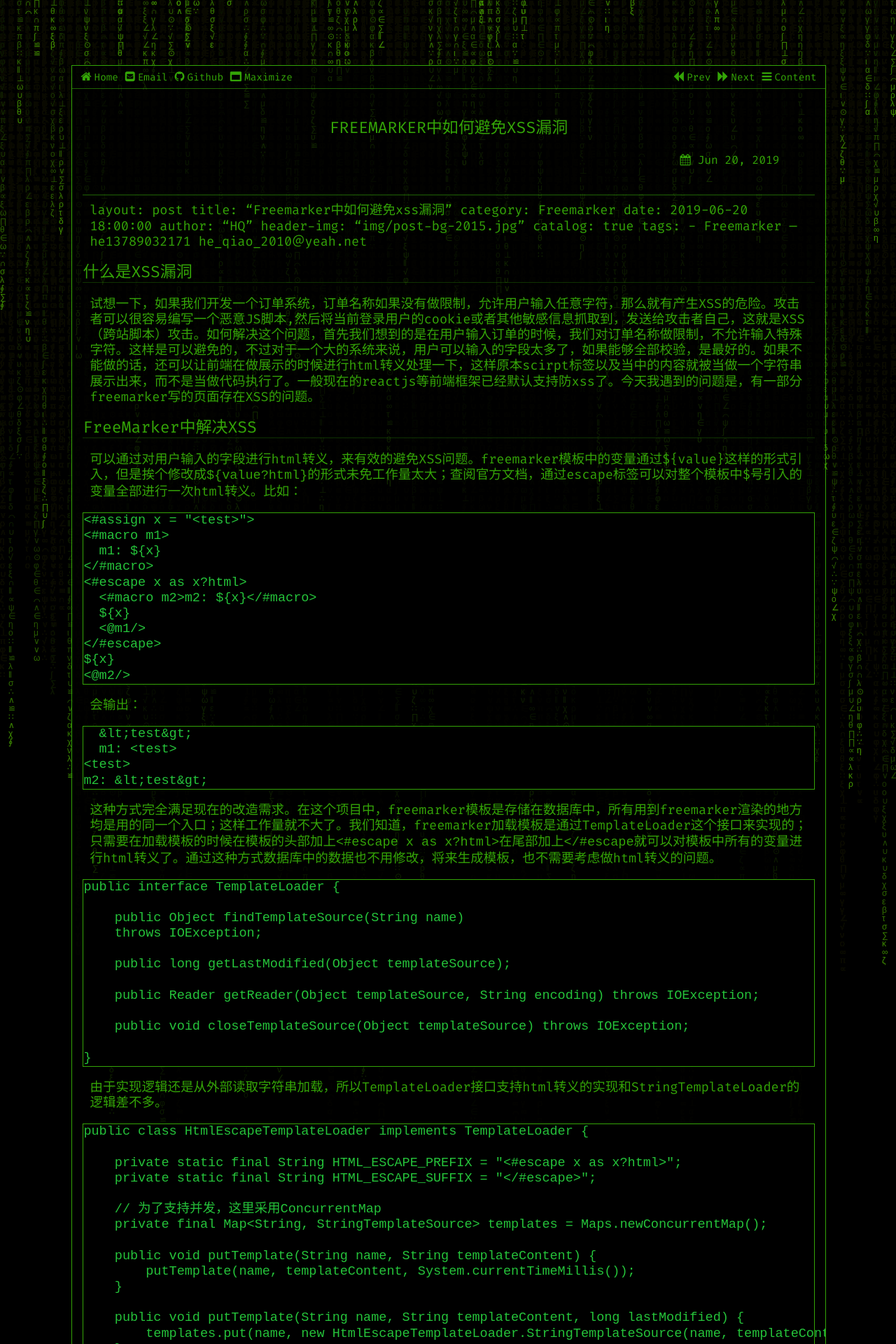
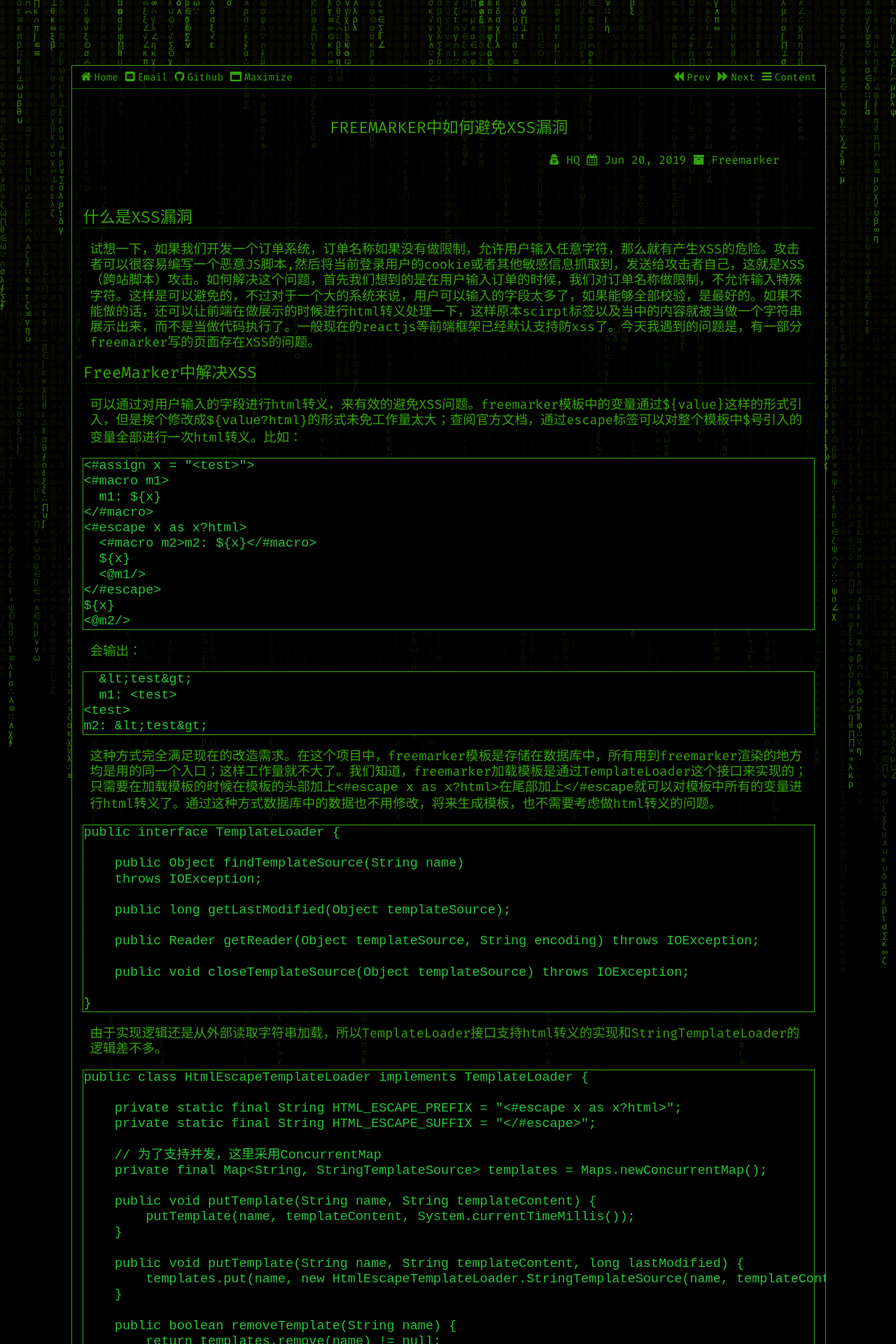
Before and after one commit to heqiao2010/heqiao2010.github.io, a Jekyll site: the page built from _posts/2019-06-20-Freemarker中如何避免xss漏洞.markdown, in a window 1280 px wide. Shown: the top 1920 px of the page at 70% size. Built offline with Jekyll 4.4.1, drawn with Linux system fonts in a browser that asks for light colours; our own code applies the rules of GitHub Pages for plain Markdown files; some of the changed text lies outside the part shown.

Commit message:
update posts

```diff
--- a/_posts/2019-06-20-Freemarker中如何避免xss漏洞.markdown
+++ b/_posts/2019-06-20-Freemarker中如何避免xss漏洞.markdown
@@ -8,8 +8,8 @@ header-img: "img/post-bg-2015.jpg"
 catalog: true
 tags:
     - Freemarker
----he13789032171
-he_qiao_2010＠yeah.net
+---
+
 ## 什么是XSS漏洞
 试想一下，如果我们开发一个订单系统，订单名称如果没有做限制，允许用户输入任意字符，那么就有产生XSS的危险。攻击者可以很容易编写一个恶意JS脚本,然后将当前登录用户的cookie或者其他敏感信息抓取到，发送给攻击者自己，这就是XSS（跨站脚本）攻击。如何解决这个问题，首先我们想到的是在用户输入订单的时候，我们对订单名称做限制，不允许输入特殊字符。这样是可以避免的，不过对于一个大的系统来说，用户可以输入的字段太多了，如果能够全部校验，是最好的。如果不能做的话，还可以让前端在做展示的时候进行html转义处理一下，这样原本scirpt标签以及当中的内容就被当做一个字符串展示出来，而不是当做代码执行了。一般现在的reactjs等前端框架已经默认支持防xss了。今天我遇到的问题是，有一部分freemarker写的页面存在XSS的问题。
 
--- a/_posts/2019-07-03-CAS单点登录原理.markdown
+++ b/_posts/2019-07-03-CAS单点登录原理.markdown
@@ -1,7 +1,7 @@
 ---
 layout:     post
 title:      "CAS单点登录原理"
-subtitle:   " \"CAS基础\""
+category:   CAS
 date:       2019-07-03 18:00:00
 author:     "HQ"
 header-img: "img/post-bg-2015.jpg"
```
